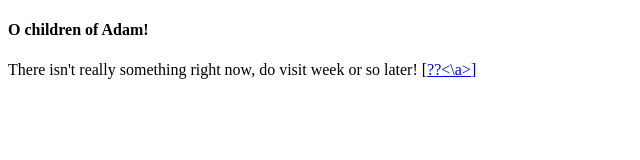
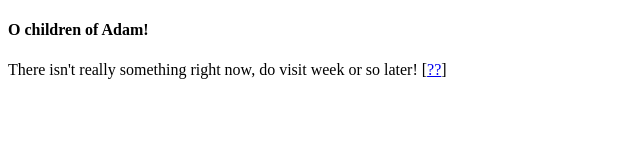
Before and after one commit to 114w/114w.github.io, a plain HTML site: page index.html in a window 1280 px wide. Shown: the full height of the page, 0-640 px from the left. Drawn offline with Linux system fonts and the light colour scheme.

Commit message:
Update index.html fix syntax

```diff
--- a/index.html
+++ b/index.html
@@ -5,6 +5,6 @@
 </head>
 <body>
   <h4>O children of Adam!</h4>
-  <p>There isn't really something right now, do visit week or so later! [<a href="114w.github.io">??<\a>]</p>
+  <p>There isn't really something right now, do visit week or so later! [<a href="114w.github.io">??</a>]</p>
 </body>
 </html>
```
